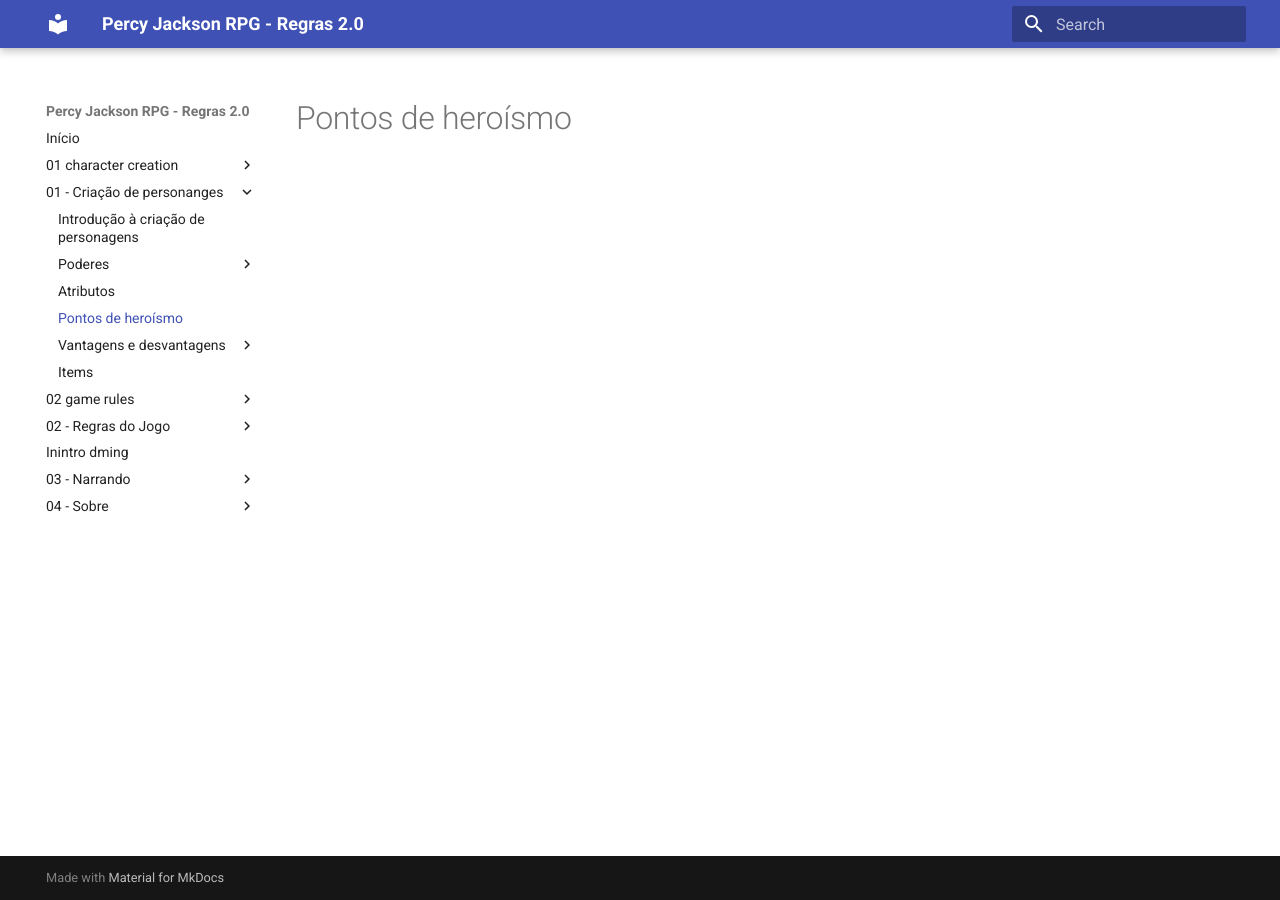
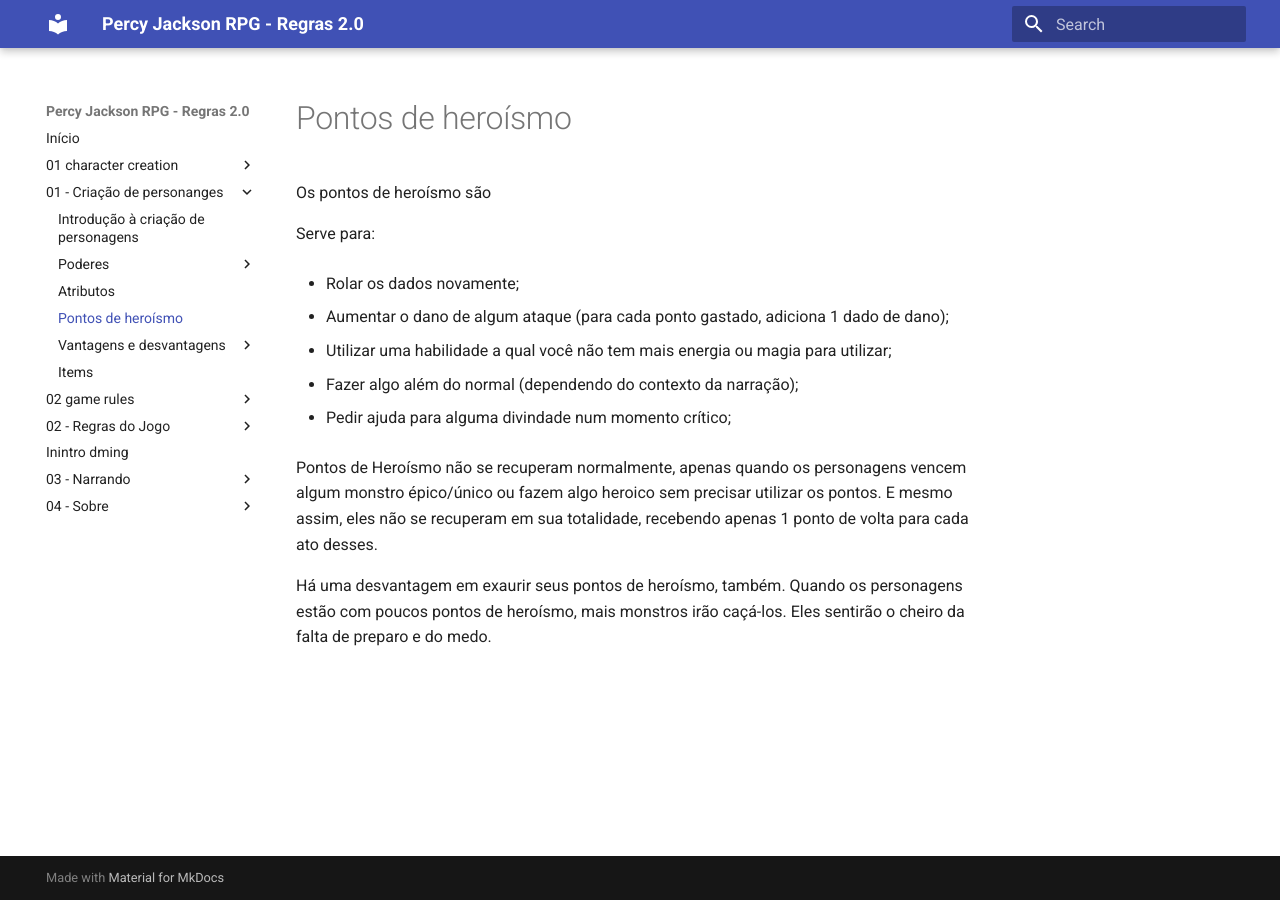
Before and after one commit to gabrielgomeso/pjrpg-rules, an MkDocs documentation site: the page built from docs/01-criacao-de-personagens/03-heroic-points/heroic-points.md, in a window 1280 px wide. Built offline with MkDocs 1.6.1 and Material for MkDocs 9.7.7, drawn with Linux system fonts in a browser that asks for light colours.

Commit message:
add heroic points text

```diff
--- a/docs/01-criacao-de-personagens/03-heroic-points/heroic-points.md
+++ b/docs/01-criacao-de-personagens/03-heroic-points/heroic-points.md
@@ -1 +1,19 @@
 # Pontos de heroísmo
+
+Os pontos de heroísmo são
+
+Serve para:
+
+- Rolar os dados novamente;
+
+- Aumentar o dano de algum ataque (para cada ponto gastado, adiciona 1 dado de dano);
+
+- Utilizar uma habilidade a qual você não tem mais energia ou magia para utilizar;
+
+- Fazer algo além do normal (dependendo do contexto da narração);
+
+- Pedir ajuda para alguma divindade num momento crítico;
+
+Pontos de Heroísmo não se recuperam normalmente, apenas quando os personagens vencem algum monstro épico/único ou fazem algo heroico sem precisar utilizar os pontos. E mesmo assim, eles não se recuperam em sua totalidade, recebendo apenas 1 ponto de volta para cada ato desses.
+
+Há uma desvantagem em exaurir seus pontos de heroísmo, também. Quando os personagens estão com poucos pontos de heroísmo, mais monstros irão caçá-los. Eles sentirão o cheiro da falta de preparo e do medo.
```
